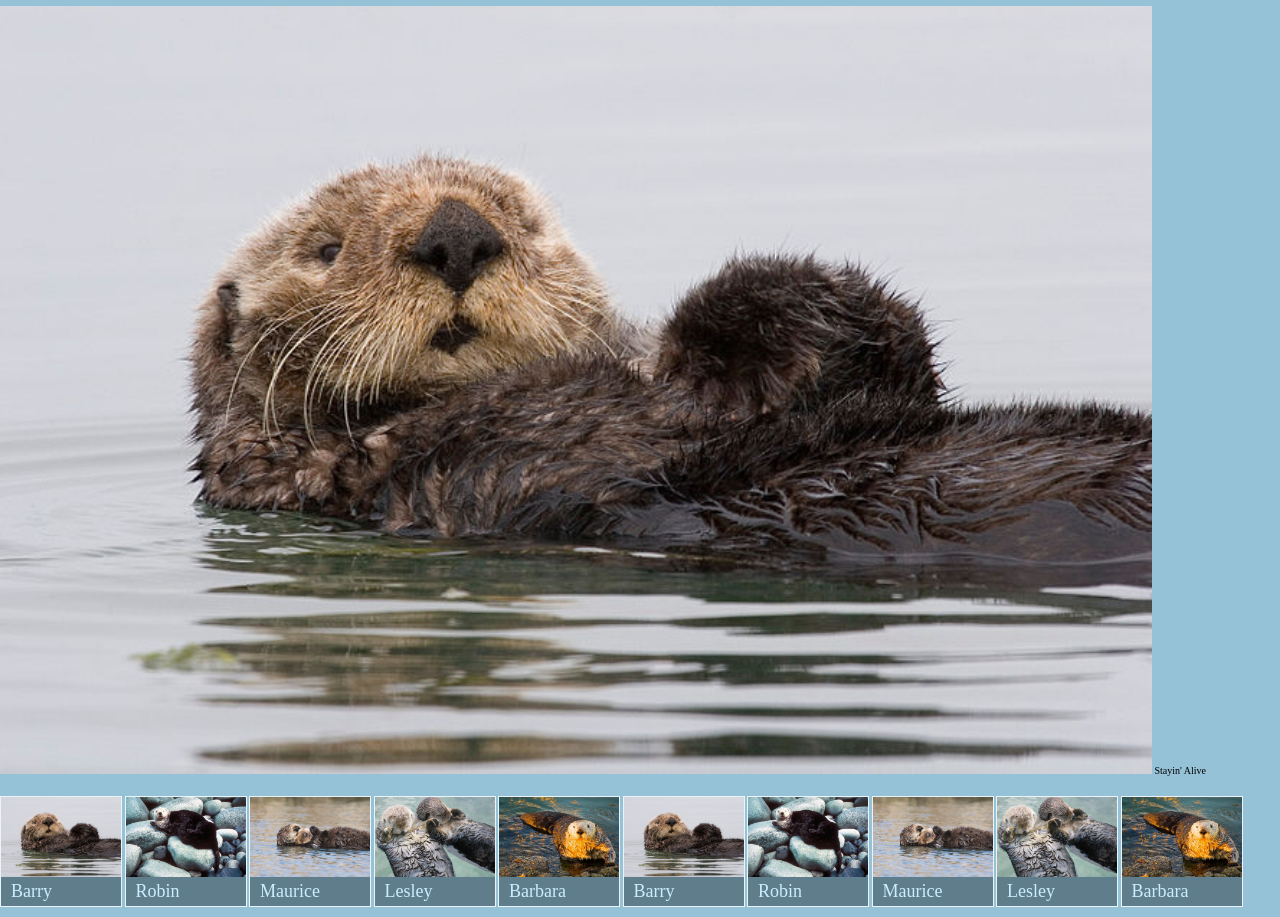
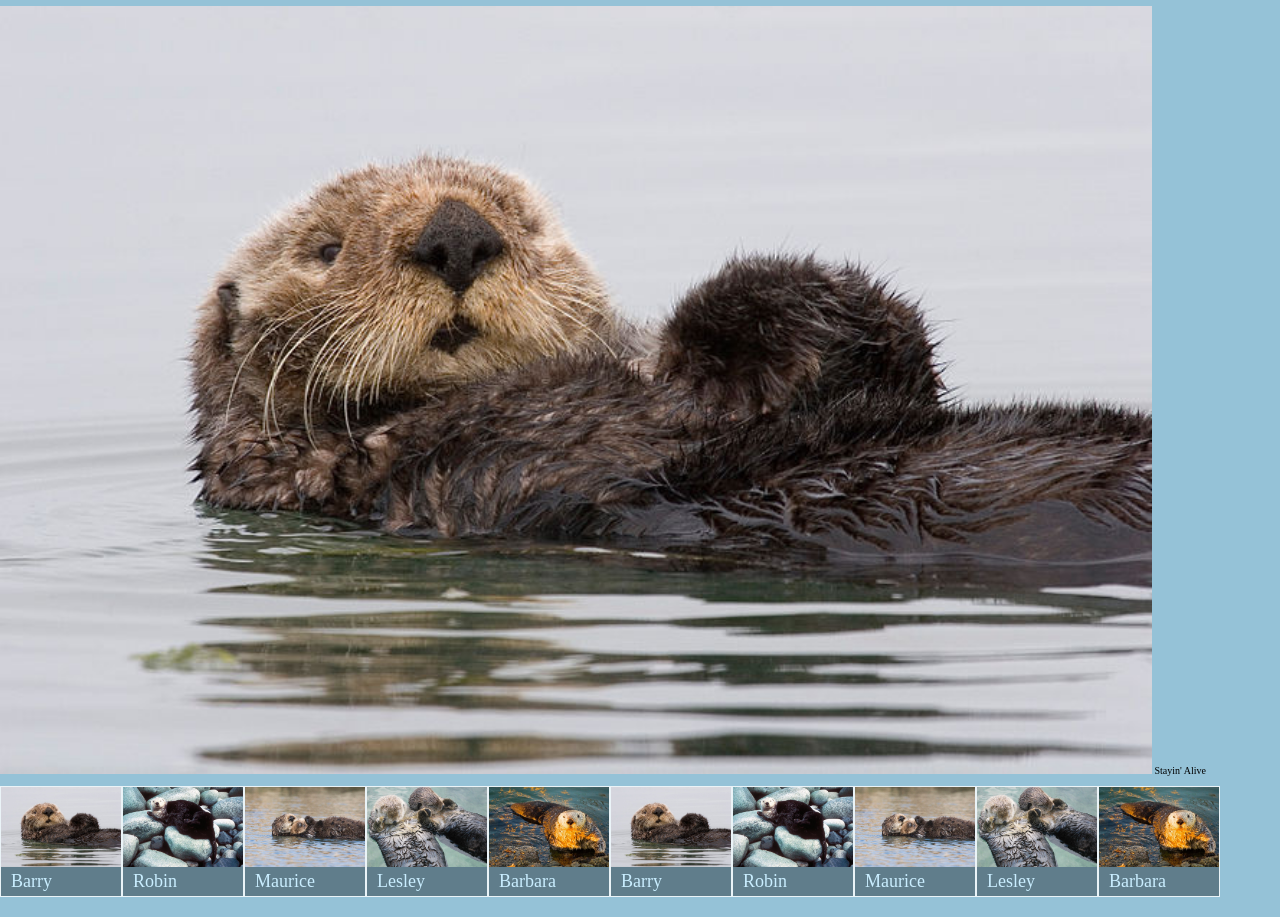
Before and after one commit to titov-andrei/front-end-dev-book, a plain HTML site: page ottergram/index.html in a window 1280 px wide. Shown: the part 86-1003 px from the top of the page. Drawn offline with nearby package versions, Linux system fonts and the light colour scheme.

Commit message:
Update style.css

```diff
--- a/ottergram/stylesheets/style.css
+++ b/ottergram/stylesheets/style.css
@@ -42,13 +42,10 @@ a {
   flex-direction: column;
 }
 
-.thumbnail-item + .thumbnail-item{
-  margin-top: 10px;
-}
-
 .thumbnail-item {
   display: inline-block;
-  width: 120px;
+  min-width: 120px;
+  max-width: 120px;
   border: 1px solid rgb(100%, 100%, 100%);
   border: 1px solid rgba(100%, 100%, 100%, 0.8);
 }
@@ -56,6 +53,7 @@ a {
 .thumbnail-list {
   flex: 01 auto;
   order: 2;
+  display: flex;
   list-style: none;
   padding: 0;
   white-space: nowrap;
```
